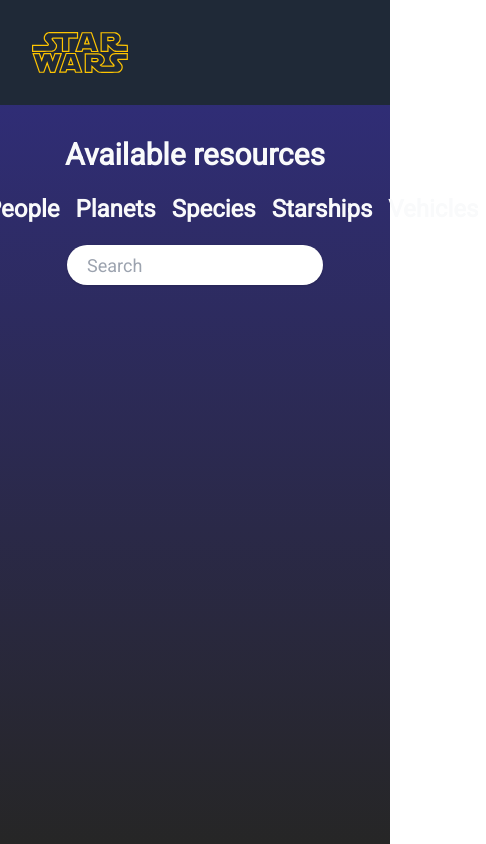
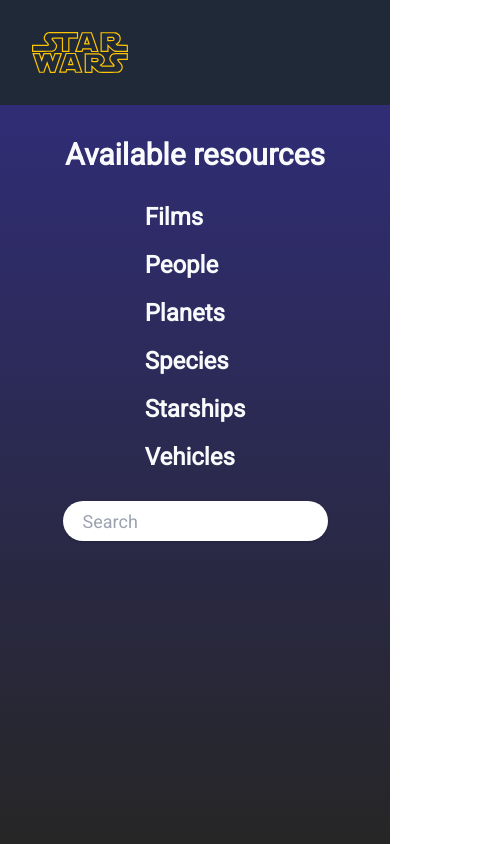
Before and after one commit to OrcunGuler1/starwars-starships, a React (Vite) app: page / in a window 390 px wide. Shown: the whole page, 486 px wide, since content can reach past the window. Built offline with nearby package versions, Linux system fonts and the light colour scheme.

Commit message:
breakpoints and head info

```diff
--- a/index.html
+++ b/index.html
@@ -2,9 +2,9 @@
 <html lang="en">
   <head>
     <meta charset="UTF-8" />
-    <link rel="icon" type="image/svg+xml" href="/vite.svg" />
+    <link rel="icon" type="image/svg+xml" href="/SWLogo.svg" />
     <meta name="viewport" content="width=device-width, initial-scale=1.0" />
-    <title>Vite + React + TS</title>
+    <title>Starwars Wiki</title>
   </head>
   <body>
     <div id="root"></div>
--- a/src/App.tsx
+++ b/src/App.tsx
@@ -30,7 +30,7 @@ function App() {
 
       <section className="flex w-full flex-col items-center gap-5 px-8 py-8 text-gray-50">
         <Header className="text-3xl font-semibold">Available resources</Header>
-        <div className="">
+        <div className="grid sm:grid-cols-2 lg:grid-cols-6">
           {resources.map(r => (
             <Link
               to={`/${r.toLowerCase()}`}
@@ -42,13 +42,7 @@ function App() {
           ))}
         </div>
         <div>
-          {homeRoute && (
-            <LiveSearch
-              query={query}
-              setQuery={setQuery}
-              className=" w-full "
-            />
-          )}
+          {homeRoute && <LiveSearch query={query} setQuery={setQuery} />}
         </div>
       </section>
       <Outlet />
--- a/src/components/LiveSearch/LiveSearch.tsx
+++ b/src/components/LiveSearch/LiveSearch.tsx
@@ -5,7 +5,7 @@ import axios from 'axios'
 import { SearchResultsType } from '../../types/types'
 import SearchCard from './components/SearchCard'
 import { useNavigate } from 'react-router-dom'
-const LiveSearch: FC<LiveSearchProps> = ({ query, setQuery, className }) => {
+const LiveSearch: FC<LiveSearchProps> = ({ query, setQuery }) => {
   const navigate = useNavigate()
   const [placeholder, setPlaceholder] = useState('')
   const [ctr, setCtr] = useState(0)
@@ -63,9 +63,9 @@ const LiveSearch: FC<LiveSearchProps> = ({ query, setQuery, className }) => {
   }, [ctr])
 
   return (
-    <div className="w-full; relative">
+    <div className="relative flex flex-row">
       <input
-        className="focus:shadow-outline h-10 w-64 rounded-full bg-white px-5 pr-10 text-lg text-gray-700 placeholder-gray-400 shadow transition focus:outline-none"
+        className="focus:shadow-outline  h-10 w-full self-end rounded-full bg-white px-5 pr-10 text-lg text-gray-700 placeholder-gray-400 shadow transition focus:outline-none"
         type="text"
         value={query}
         onChange={handleChange}
@@ -129,5 +129,4 @@ export default LiveSearch
 type LiveSearchProps = {
   query: string
   setQuery: Dispatch<SetStateAction<string>>
-  className?: string
 }
--- a/src/pages/Details/components/FilmDetails.tsx
+++ b/src/pages/Details/components/FilmDetails.tsx
@@ -1,4 +1,3 @@
-import React from 'react'
 import { Film } from '../../../types/types'
 
 const FilmDetails = (film: Film) => {
--- a/src/pages/Films/Films.tsx
+++ b/src/pages/Films/Films.tsx
@@ -37,7 +37,7 @@ const Films = () => {
           </button>
         </div>
       </div>
-      <div className="grid w-full grid-cols-4 gap-5">
+      <div className="grid w-full lg:grid-cols-4 md:grid-cols-2 sm:grid-cols-1 gap-5">
         <Suspense fallback={<>Loading..</>}>
           <Await
             resolve={results}
--- a/src/pages/Films/components/FilmCard.tsx
+++ b/src/pages/Films/components/FilmCard.tsx
@@ -5,14 +5,14 @@ const FilmCard = (film: Film) => {
   const navigate = useNavigate()
   return (
     <div
-      className="relative flex flex-col rounded border border-slate-900 bg-slate-700 text-white before:absolute before:flex before:h-full before:w-full before:hover:backdrop-blur-sm before:place-content-center before:items-center before:justify-center before:hover:cursor-pointer before:hover:bg-slate-700 before:hover:bg-opacity-80 before:hover:content-['Go_to_Details']"
+      className="relative flex flex-col rounded border border-slate-900 bg-slate-600 text-white before:absolute before:flex before:h-full before:w-full before:place-content-center before:items-center before:justify-center before:hover:cursor-pointer before:hover:bg-slate-700 before:hover:bg-opacity-80 before:hover:backdrop-blur-sm before:hover:transition-all before:hover:duration-300 before:hover:content-['Go_to_Details']"
       onClick={() => navigate(`/films/${film.episode_id}`)}
     >
-      <header className="my-2">
+      <header className="my-3">
         <h2 className="text-center">{film.title}</h2>
       </header>
       <div className="mb-2 flex flex-col items-center justify-center gap-3">
-        <p className="text-center ">Episode: {film.episode_id}</p>
+        <p className="text-center">Episode: {film.episode_id}</p>
         <p className="text-center">Director: {film.director}</p>
         <p className="text-center">Producer: {film.producer}</p>
         <p className="text-center">Release Date: {film.release_date}</p>
```
